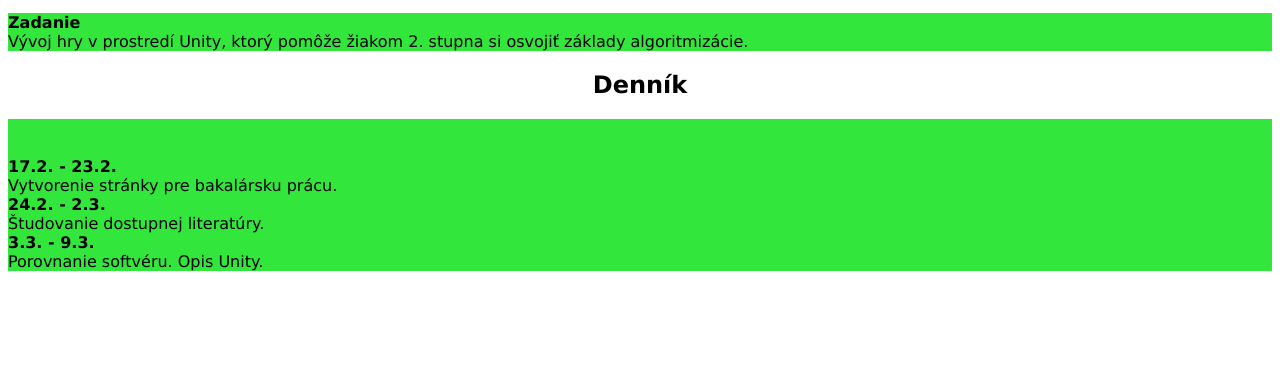
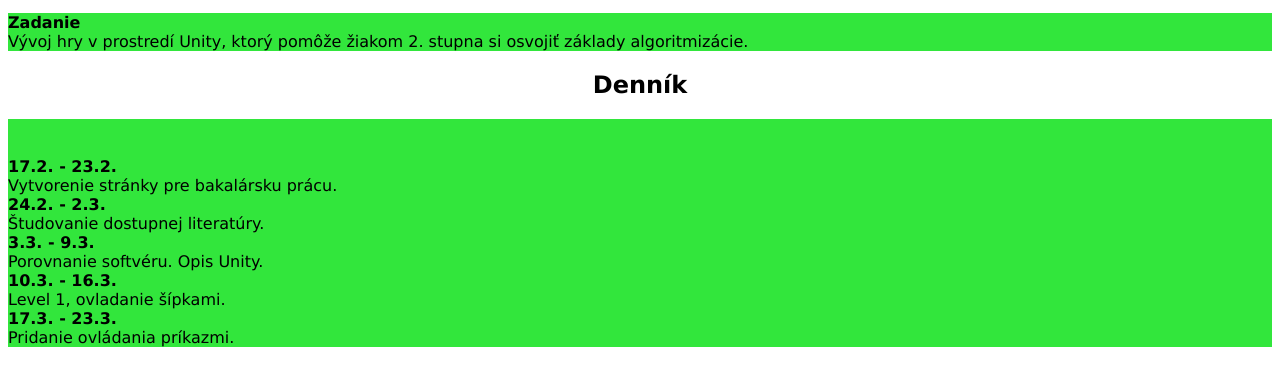
Before and after one commit to NataliaChanova2/NataliaChanova2.github.io, a plain HTML site: page index.html in a window 1280 px wide. Shown: the part 141-526 px from the top of the page. Drawn offline with Linux system fonts and the light colour scheme.

Commit message:
5. tyzden

```diff
--- a/index.html
+++ b/index.html
@@ -30,6 +30,14 @@ Vytvorenie stránky pre bakalársku prácu.
 <b>3.3. - 9.3.</b>
 <br>
 Porovnanie softvéru. Opis Unity.
+<br>
+<b>10.3. - 16.3.</b>
+<br>
+Level 1, ovladanie šípkami.
+<br>
+<b>17.3. - 23.3.</b>
+<br>
+Pridanie ovládania príkazmi.
 
 </p>
 
```
